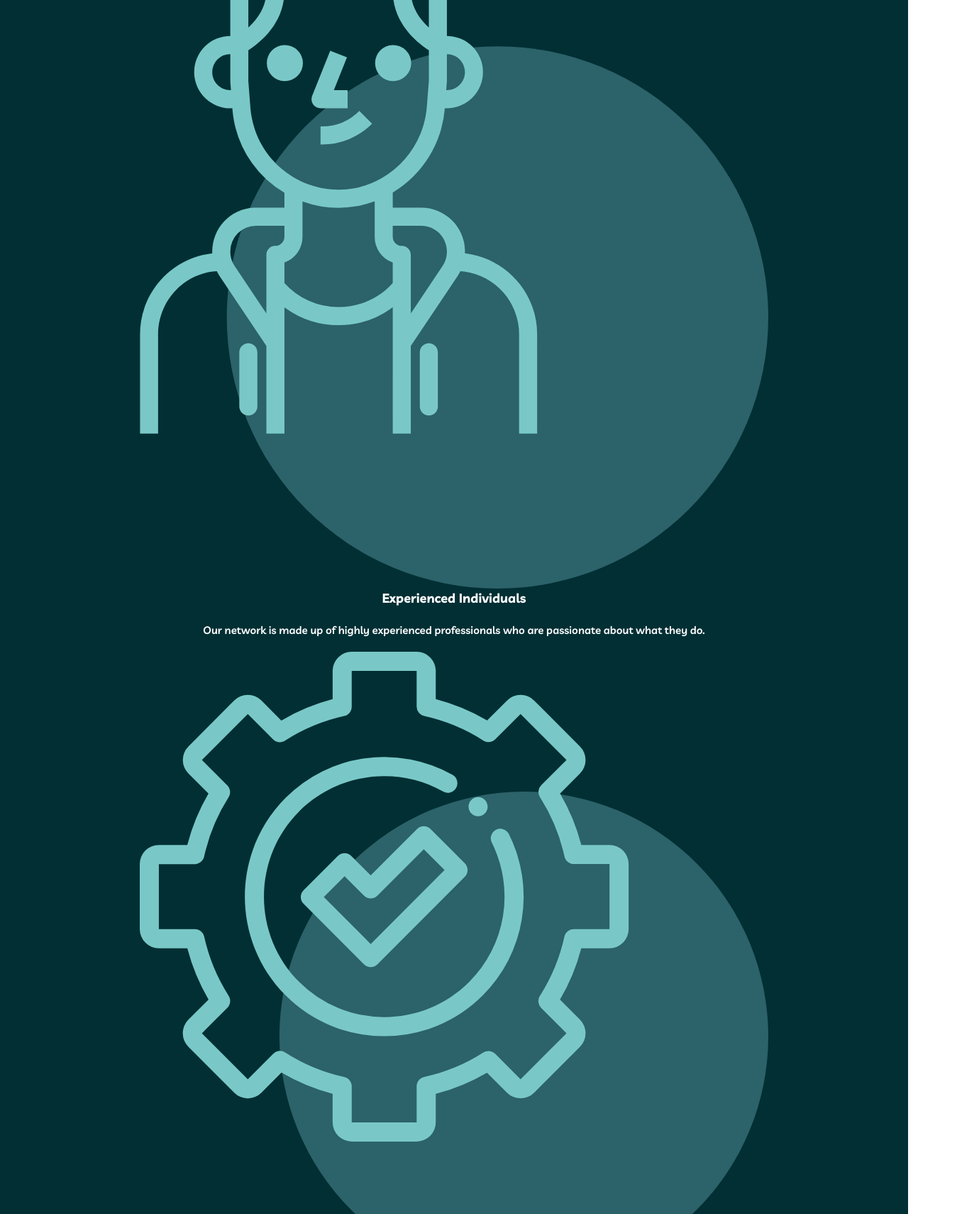
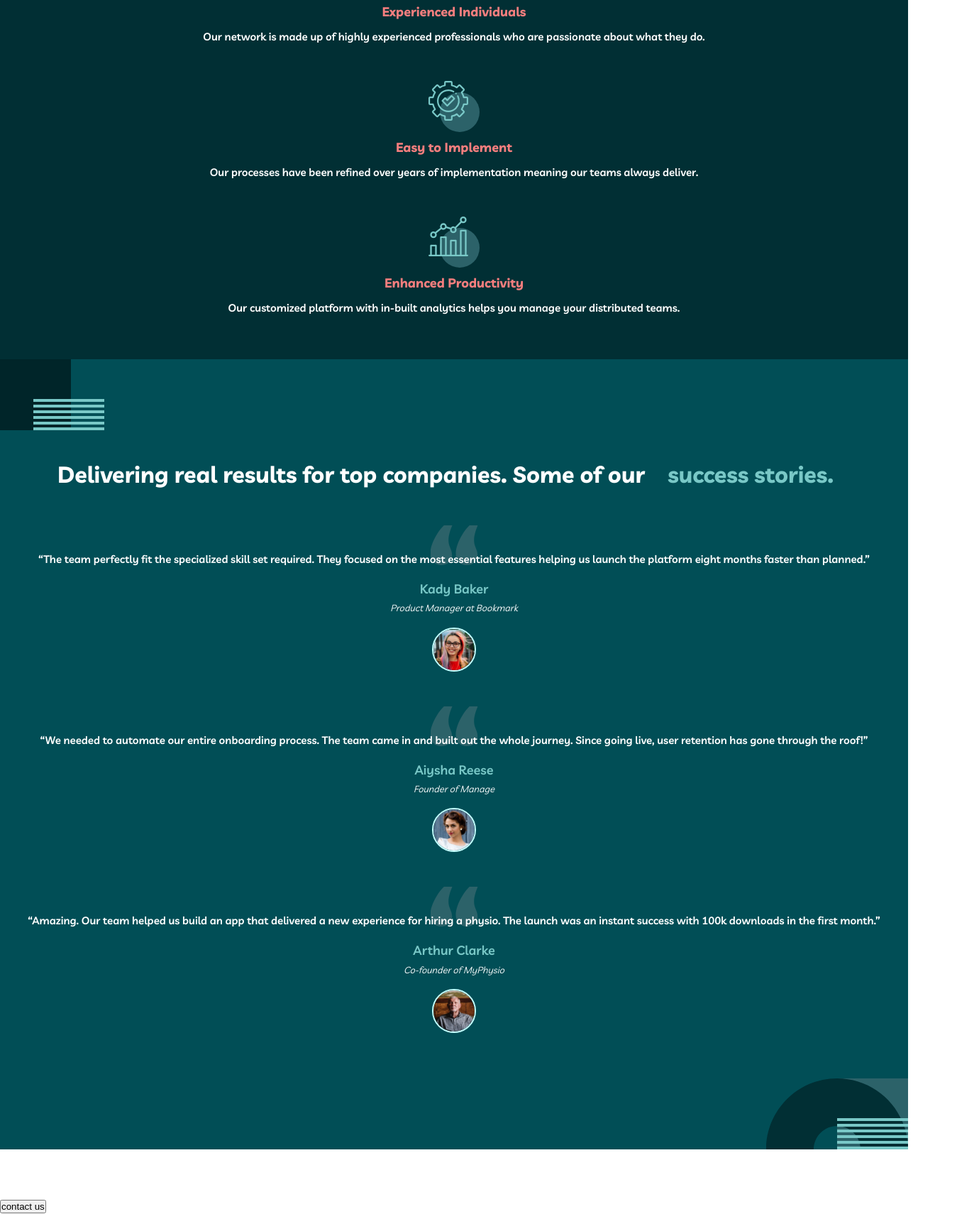
Before and after one commit to jakubfiglak/MyTeam-Website, a website built with Parcel: page index.html in a window 1280 px wide. Shown: the part 1090-2800 px from the top of the page at 71% size, 1380 px wide, since content can reach past the window. Built offline with nearby package versions, Linux system fonts and the light colour scheme.

Commit message:
Style quotes and features sections for mobile

```diff
--- a/index.html
+++ b/index.html
@@ -15,7 +15,7 @@
     <title>Frontend Mentor | myteam website challenge - Homepage</title>
   </head>
   <body>
-    <div class="container">
+    <p class="container">
       <section class="welcome">
         <header class="header">
           <div class="logo">
@@ -41,14 +41,17 @@
           </nav>
         </header>
 
+        <div class="welcome__content">
           <h1 class="main-heading">
-          Find the best <strong class="main-heading__emphasize">talent</strong>
+            Find the best
+            <strong class="main-heading__emphasize">talent</strong>
           </h1>
-        <p class="text">
+          <p class="welcome__text">
             Finding the right people and building high performing teams can be
             hard. Most companies aren’t tapping into the abundance of global
             talent. We’re about to change that.
           </p>
+        </div>
 
         <img
           src="./images/bg-pattern-home-2.svg"
@@ -64,89 +67,122 @@
             src="./images/bg-pattern-home-3.svg"
             alt=""
           />
-          <h2 class="section-heading features__heading">
+          <h2 class="features__heading">
             <div class="line"></div>
             Build & manage distributed teams like no one else.
           </h2>
-          <div class="feature">
-            <img src="/images/icon-person.svg" alt="Person" />
-            <h3 class="feature__title">Experienced Individuals</h3>
-            <p class="text">
+          <div class="features__content">
+            <div class="features__element">
+              <img
+                src="/images/icon-person.svg"
+                alt="Person"
+                class="features__img"
+              />
+              <h3 class="features__title">Experienced Individuals</h3>
+              <p class="features__text">
                 Our network is made up of highly experienced professionals who are
                 passionate about what they do.
               </p>
             </div>
-          <div class="feature">
-            <img src="/images/icon-cog.svg" alt="Person" />
-            <h3 class="feature__title">Easy to Implement</h3>
-            <p class="text">
+            <div class="features__element">
+              <img src="/images/icon-cog.svg" alt="Cog" class="features__img" />
+              <h3 class="features__title">Easy to Implement</h3>
+              <p class="features__text">
                 Our processes have been refined over years of implementation
                 meaning our teams always deliver.
               </p>
             </div>
-          <div class="feature">
-            <img src="/images/icon-chart.svg" alt="Person" />
-            <h3 class="feature__title">Enhanced Productivity</h3>
-            <p class="text">
+            <div class="features__element">
+              <img
+                src="/images/icon-chart.svg"
+                alt="Chart"
+                class="features__img"
+              />
+              <h3 class="features__title">Enhanced Productivity</h3>
+              <p class="features__text">
                 Our customized platform with in-built analytics helps you manage
                 your distributed teams.
               </p>
             </div>
+          </div>
         </section>
 
         <section class="quotes">
-          <h2 class="section-heading">
+          <img
+          src="./images/bg-pattern-home-4-about-3.svg"
+          alt=""
+          class="pattern pattern-top-left"
+        />
+          <h2 class="quotes__heading">
             Delivering real results for top companies. Some of our
-            <strong class="section-heading__emphasize">success stories.</strong>
+            <strong class="quotes__heading quotes__heading--emphasize">success stories.</strong>
           </h2>
-          <div class="quote">
-            <p class="text">
+          <div class="quotes__content">
+          <div class="quotes__element">
+            <img
+          src="./images/icon-quotes.svg"
+          alt=""
+          class="pattern pattern-center"
+        />
+            <p class="quotes__text">
               “The team perfectly fit the specialized skill set required. They
               focused on the most essential features helping us launch the
               platform eight months faster than planned.”
             </p>
-            <div class="person">
-              <p class="person__name">Kady Baker</p>
-              <p class="person__role">Product Manager at Bookmark</p>
+              <p class="quotes__person-name">Kady Baker</p>
+              <p class="quotes__person-role">Product Manager at Bookmark</p>
               <img
                 src="images/avatar-kady.jpg"
                 alt="Kady Baker"
-                class="person__img"
+                class="quotes__person-img"
               />
           </div>
-          </div>
-          <div class="quote">
-            <p class="text">
+
+          <div class="quotes__element">
+            <img
+            src="./images/icon-quotes.svg"
+            alt=""
+            class="pattern pattern-center"
+          />
+            <p class="quotes__text">
               “We needed to automate our entire onboarding process. The team
               came in and built out the whole journey. Since going live, user
               retention has gone through the roof!”
             </p>
-            <div class="person">
-              <p class="person__name">Aiysha Reese</p>
-              <p class="person__role">Founder of Manage</p>
+              <p class="quotes__person-name">Aiysha Reese</p>
+              <p class="quotes__person-role">Founder of Manage</p>
               <img
                 src="images/avatar-aiysha.jpg"
                 alt="Aiysha Reese"
-                class="person__img"
+                class="quotes__person-img"
               />
           </div>
-          </div>
-          <div class="quote">
-            <p class="text">
+
+          <div class="quotes__element">
+            <img
+            src="./images/icon-quotes.svg"
+            alt=""
+            class="pattern pattern-center"
+          />
+            <p class="quotes__text">
               “Amazing. Our team helped us build an app that delivered a new
               experience for hiring a physio. The launch was an instant success
               with 100k downloads in the first month.”
             </p>
-            <div class="person">
-              <p class="person__name">Arthur Clarke</p>
-              <p class="person__role">Co-founder of MyPhysio</p>
+              <p class="quotes__person-name">Arthur Clarke</p>
+              <p class="quotes__person-role">Co-founder of MyPhysio</p>
               <img
                 src="images/avatar-arthur.jpg"
                 alt="Arthur Clarke"
-                class="person__img"
+                class="quotes__person-img"
               />
           </div>
         </div>
+        <img
+        src="./images/bg-pattern-home-5.svg"
+        alt=""
+        class="pattern pattern-bottom-right"
+      />
         </section>
 
         <section class="contact">
--- a/scss/_decorations.scss
+++ b/scss/_decorations.scss
@@ -13,9 +13,28 @@
     bottom: 0;
   }
 
+  &-bottom-right {
+    width: 200px;
+    right: 0;
+    bottom: 0;
+  }
+
   &-top-right {
     width: 200px;
     right: -100px;
     top: 0;
   }
+
+  &-top-left {
+    width: 147px;
+    top: 0;
+    left: 0;
+  }
+
+  &-center {
+    width: 67px;
+    left: 50%;
+    transform: translateX(-50%);
+    top: -35px;
+  }
 }
--- a/scss/_headings.scss
+++ b/scss/_headings.scss
@@ -1,12 +1,11 @@
 .main-heading {
   font-size: 4rem;
-  padding: 0 5rem;
 
   &__emphasize {
     color: $primary-color-mid;
   }
 }
 
-.section-heading {
+%section-heading {
   font-size: 3.2rem;
 }
--- a/scss/_home.scss
+++ b/scss/_home.scss
@@ -2,6 +2,15 @@
   position: relative;
   background: $primary-color-dark;
   height: 100vh;
+
+  &__content {
+    @extend %flex-column-center;
+    padding: 0 2.4rem;
+  }
+
+  &__text {
+    padding-block-start: 1.8rem;
+  }
 }
 
 .features {
@@ -10,10 +19,93 @@
   justify-content: center;
   align-items: center;
   grid-column: 1fr;
+  gap: 2rem;
+  overflow: hidden;
   background: $tertiary-color-light;
 
   &__heading {
+    @extend %section-heading;
     text-align: left;
-    padding: 6.4rem 8rem 0 2.4rem;
+    padding: 6.4rem 8rem 4.8rem 2.4rem;
+  }
+
+  &__content {
+    display: grid;
+    gap: 5rem;
+    margin-block-end: 6rem;
+  }
+
+  &__element {
+    display: grid;
+    gap: 0.8rem;
+    justify-content: center;
+    align-items: center;
+    text-align: center;
+  }
+
+  &__img {
+    width: 72px;
+    justify-self: center;
+  }
+
+  &__title {
+    color: $primary-color-mid;
   }
 }
+
+.quotes {
+  position: relative;
+  background: $primary-color-dark;
+  padding-block-end: 16.4rem;
+
+  &__heading {
+    @extend %section-heading;
+    text-align: center;
+    padding: 14rem 2.4rem 0 2.4rem;
+
+    &--emphasize {
+      color: $secondary-color-light;
+    }
+  }
+
+  &__content {
+    display: grid;
+    justify-content: center;
+    align-items: center;
+    text-align: center;
+    margin-block-start: 8.4rem;
+    gap: 8.4rem;
+    padding: 0 2.4rem;
+  }
+
+  &__element {
+    display: grid;
+    gap: 0.2rem;
+    position: relative;
+  }
+
+  &__text {
+    z-index: 1;
+  }
+
+  &__person-name {
+    font-size: 1.8rem;
+    line-height: 1.56;
+    color: $secondary-color-light;
+    margin-block-start: 1.4rem;
+  }
+
+  &__person-role {
+    font-size: 1.3rem;
+    font-weight: 400;
+    font-style: italic;
+  }
+
+  &__person-img {
+    width: 62px;
+    border-radius: 50%;
+    border: 2px solid $border-color;
+    justify-self: center;
+    margin-block-start: 1.4rem;
+  }
+}
--- a/scss/_mixins.scss
+++ b/scss/_mixins.scss
@@ -1,4 +1,4 @@
-@mixin flex-column-center {
+%flex-column-center {
   display: flex;
   flex-direction: column;
   justify-content: center;
--- a/scss/_text.scss
+++ b/scss/_text.scss
@@ -1,5 +1,4 @@
 .text {
   font-size: 1.5rem;
   line-height: 1.7;
-  padding: 1.8rem 2.4rem;
 }
--- a/scss/_variables.scss
+++ b/scss/_variables.scss
@@ -11,6 +11,8 @@ $secondary-color-dark: rgb(0, 64, 71);
 $tertiary-color-light: rgb(1, 47, 52);
 $tertiary-color-dark: rgb(0, 37, 41);
 
+$border-color: #c4fffe;
+
 // Fonts
 
 @import url('https://fonts.googleapis.com/css?family=Livvic:400,600,700&display=swap');
```
Also changed, not shown: dist/bg-pattern-home-4-about-3.4da36feb.svg (added), dist/bg-pattern-home-5.016fe3e0.svg (added), dist/bg-pattern-home-6-about-5.4dcd4453.svg (added), dist/icon-quotes.7bba01ec.svg (added), dist/index.html, 3 other files. Lines whose indentation alone changed are shown as unchanged.
